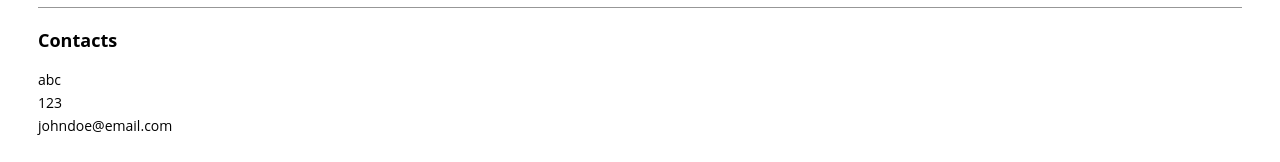
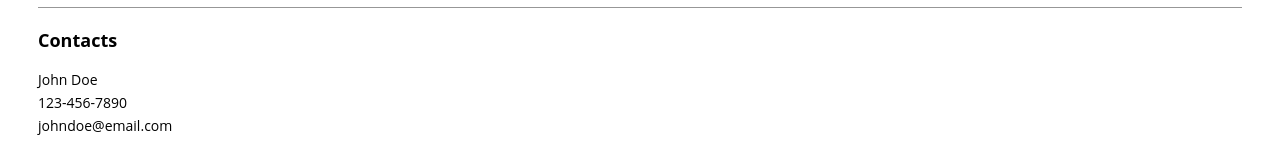
Before and after one commit to traviscult/Appointment-Planner, a React (Create React App) app: page /contacts in a window 1280 px wide. Shown: the part 343-505 px from the top of the page. Built offline with nearby package versions, Linux system fonts and the light colour scheme.

Commit message:
added a readme file

```diff
--- a/src/App.js
+++ b/src/App.js
@@ -9,8 +9,13 @@ function App() {
   Define state variables for
   contacts and appointments
   */
+
   const [contacts, setContacts] = useState([
-    { name: "abc", phoneNumber: "123", email: "johndoe@email.com" },
+    {
+      name: "John Doe",
+      phoneNumber: "123-456-7890",
+      email: "johndoe@email.com",
+    },
   ]);
   const [appointments, setAppointments] = useState([]);
   // console.log(contacts, appointments);
```
Also changed, not shown: src/README.md (added).
